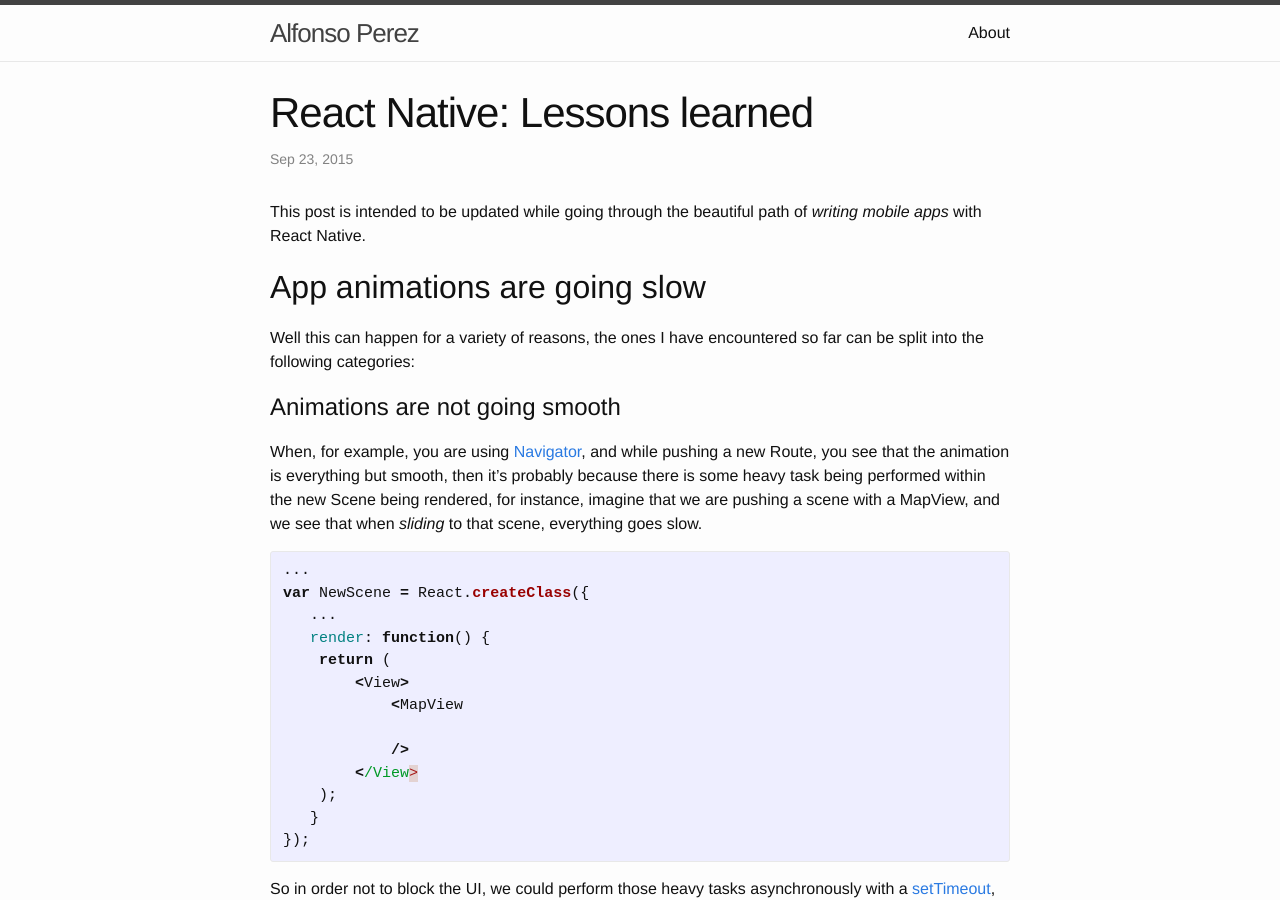
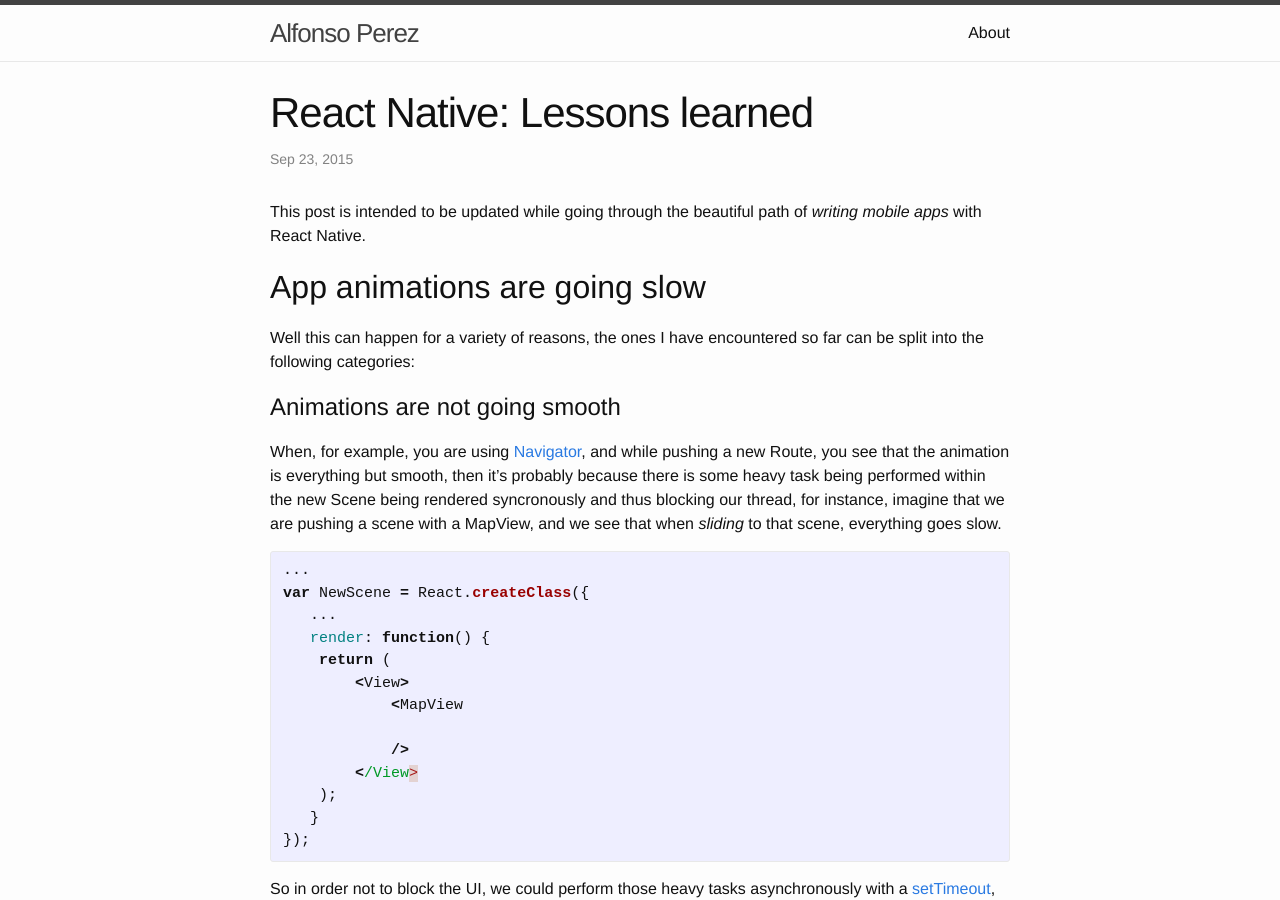
Before and after one commit to alfonsoperez/alfonsoperez.github.io, a Jekyll site: the page built from _posts/2015-09-23-lessons-learned-react-native.markdown, in a window 1280 px wide and 900 px high. Built offline with Jekyll 4.4.1, drawn with Linux system fonts in a browser that asks for light colours.

Commit message:
blocking

```diff
--- a/_posts/2015-09-23-lessons-learned-react-native.markdown
+++ b/_posts/2015-09-23-lessons-learned-react-native.markdown
@@ -16,7 +16,7 @@ Well this can happen for a variety of reasons, the ones I have encountered so fa
    Animations are not going smooth
 =
 
-When, for example, you are using [Navigator](https://facebook.github.io/react-native/docs/navigator.html), and while pushing a new Route, you see that the animation is everything but smooth, then it's probably because there is some heavy task being performed within the new Scene being rendered, for instance, imagine that we are pushing a scene with a MapView, and we see that when _sliding_ to that scene, everything goes slow.
+When, for example, you are using [Navigator](https://facebook.github.io/react-native/docs/navigator.html), and while pushing a new Route, you see that the animation is everything but smooth, then it's probably because there is some heavy task being performed within the new Scene being rendered syncronously and thus blocking our thread, for instance, imagine that we are pushing a scene with a MapView, and we see that when _sliding_ to that scene, everything goes slow.
 
 {% highlight javascript %}
 ...
```
